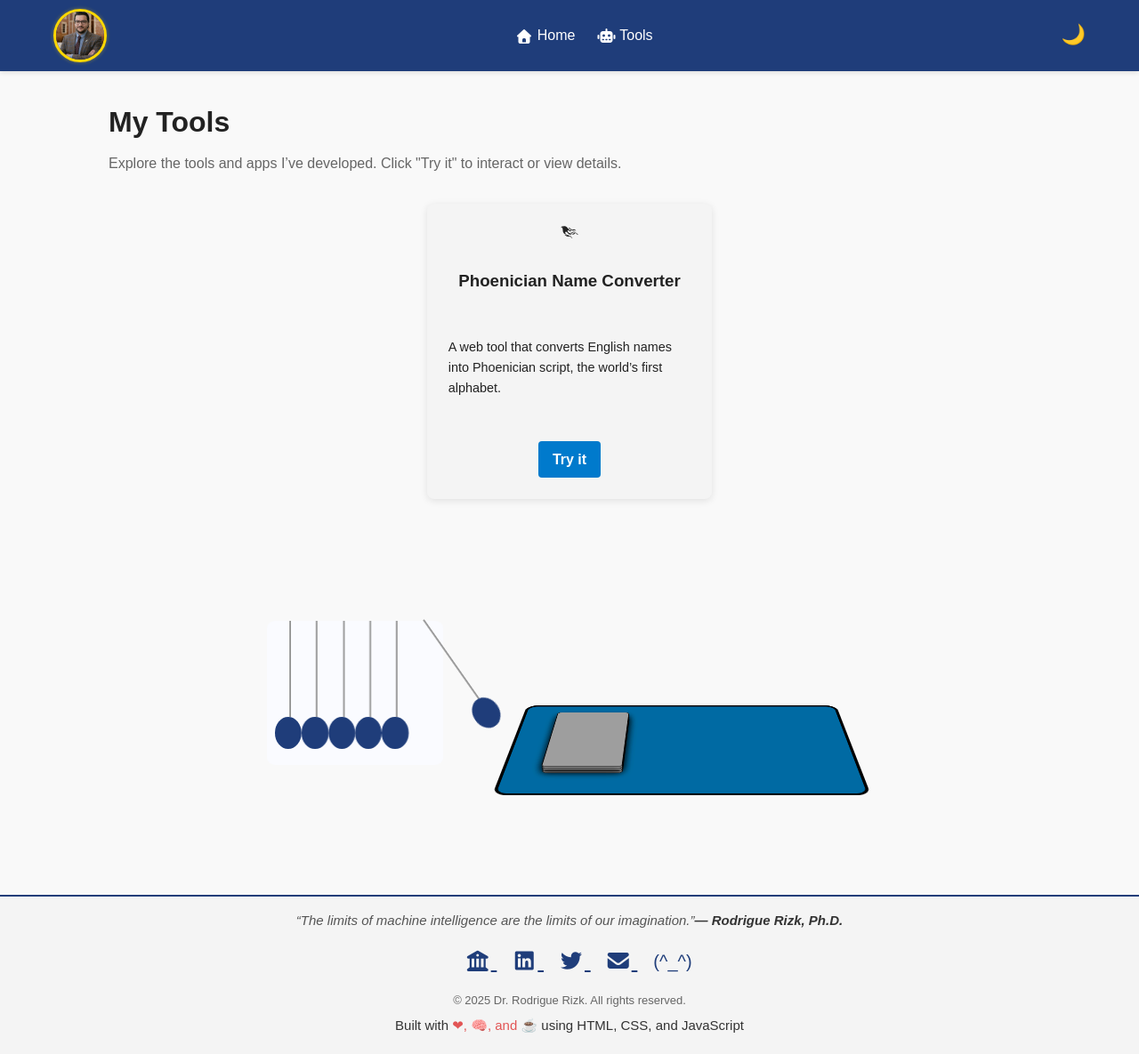
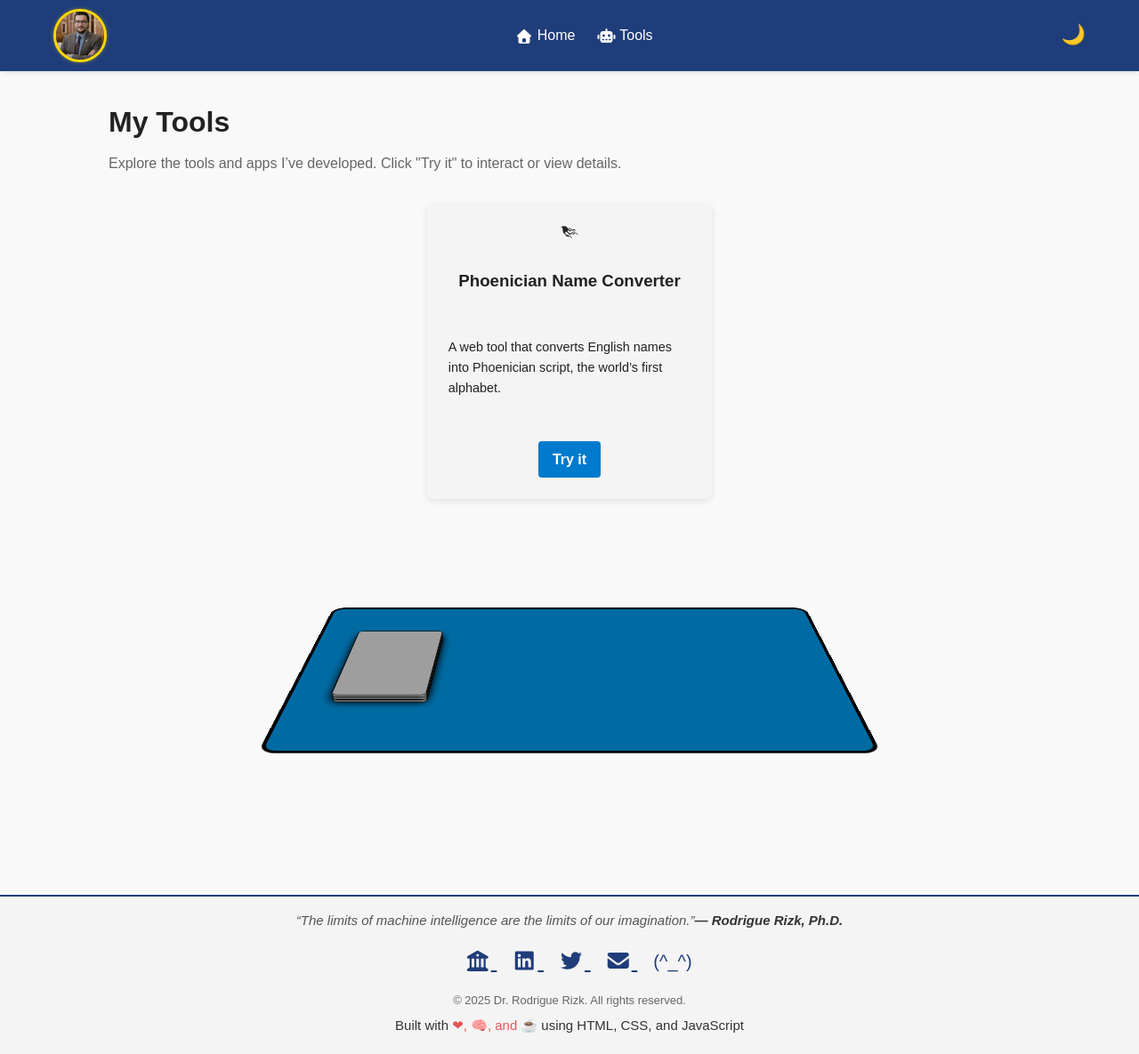
Before and after one commit to rodriguerizk/rodriguerizk.github.io, a Jekyll site: the page built from tools/index.html, in a window 1280 px wide and 1185 px high. Shown: the whole window at 89% size. Built offline with Jekyll 4.4.1, drawn with Linux system fonts in a browser that asks for light colours; nearby versions of some CDN libraries; grey boxes are pictures that could not be loaded.

Commit message:
Update index.html

```diff
--- a/tools/index.html
+++ b/tools/index.html
@@ -17,10 +17,41 @@
       <a href="/tools/phoenician/index.html" class="tool-btn" target="_blank">Try it</a>
     </div>
 
+   <div class="card-animation">
+      <article class="board">
+        <button class="card" onclick="this.classList.toggle('flipped')">
+          <span class="wrapper"><span class="content">
+            <span class="face back"></span>
+            <span class="face front"></span>
+          </span></span>
+        </button>
+        <button class="card" onclick="this.classList.toggle('flipped')">
+          <span class="wrapper"><span class="content">
+            <span class="face back"></span>
+            <span class="face front"></span>
+          </span></span>
+        </button>
+        <button class="card" onclick="this.classList.toggle('flipped')">
+          <span class="wrapper"><span class="content">
+            <span class="face back"></span>
+            <span class="face front"></span>
+          </span></span>
+        </button>
+        <button class="card" onclick="this.classList.toggle('flipped')">
+          <span class="wrapper"><span class="content">
+            <span class="face back"></span>
+            <span class="face front"></span>
+          </span></span>
+        </button>
+      </article>
+    </div>
+
     <!-- ✅ Flex container for Pendulum and Card Animation -->
+    <!--
   <div class="lab-visuals">
-
+    -->
     <!-- Existing Pendulum -->
+    <!--
     <div class="pendulum">
       <div class="pendulum_box">
         <div class="ball first"></div>
@@ -31,8 +62,9 @@
         <div class="ball last"></div>
       </div>
     </div>
-
+-->
     <!-- ✅ Card Animation Embed -->
+<!--
     <div class="card-animation">
       <article class="board">
         <button class="card" onclick="this.classList.toggle('flipped')">
@@ -62,7 +94,9 @@
       </article>
     </div>
 
-  </div> <!-- /.lab-visuals -->
+  </div>
+  -->
+  <!-- /.lab-visuals -->
 
 
 
```
